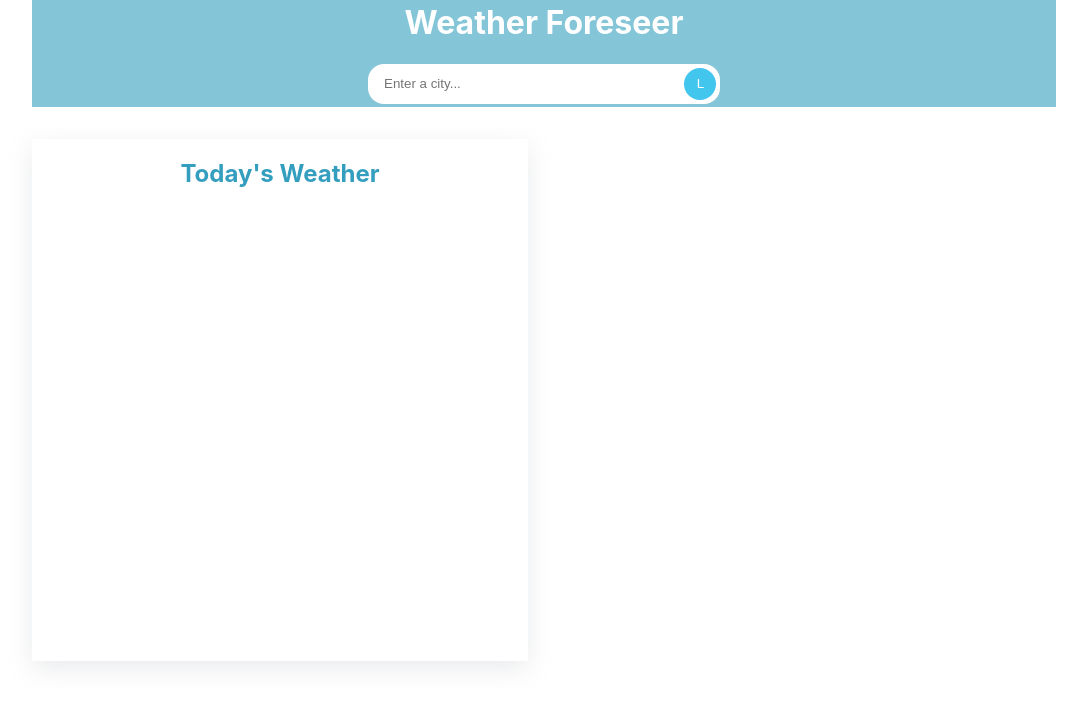
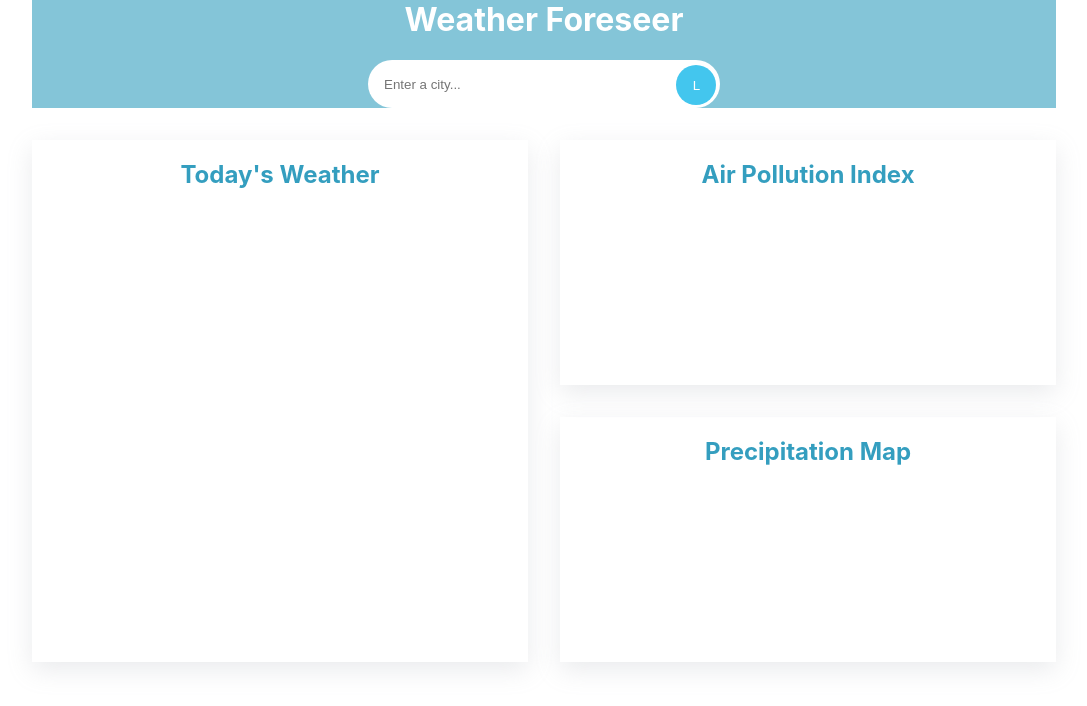
Before and after one commit to canocalir/weather-app, a React (Create React App) app: page / in a window 1280 px wide. Shown: the top 706 px of the page, without its empty margins (96-1183 px from the left). Built offline with nearby package versions, Linux system fonts and the light colour scheme.

Commit message:
Added sub components

```diff
--- a/src/components/HeaderSearch/HeaderSearch.scss
+++ b/src/components/HeaderSearch/HeaderSearch.scss
@@ -6,8 +6,8 @@
     position: relative;
     #city{
         width: 25vw;
-        height: 2.5rem;
-        border-radius: 1rem;
+        height: 3rem;
+        border-radius: 2rem;
         border: none;
         padding: 0 1rem;
     }
--- a/src/components/LocationFinder/LocationFinder.scss
+++ b/src/components/LocationFinder/LocationFinder.scss
@@ -2,8 +2,8 @@
     position: absolute;
     right: 1%;
     top: 10%;
-    width: 2rem;
-    height: 2rem;
+    width: 2.5rem;
+    height: 2.5rem;
     border: none;
     border-radius: 50%;
     color: #fff;
--- /dev/null
+++ b/src/containers/AirPollutionContainer/AirPollutionContainer.jsx
@@ -0,0 +1,11 @@
+import './AirPollutionContainer.scss';
+
+const AirPollutionContainer = () => {
+  return (
+    <div className='air-pollution-container'>
+        <h2>Air Pollution Index</h2>
+    </div>
+  )
+}
+
+export default AirPollutionContainer
--- /dev/null
+++ b/src/containers/AirPollutionContainer/AirPollutionContainer.scss
@@ -0,0 +1,8 @@
+.air-pollution-container {
+    box-shadow: rgba(149, 157, 165, 0.2) 0px 8px 24px;
+    grid-area: 2/4/4/6;
+    h2{
+        color: #349EBF;
+        text-align: center;
+    }
+}
--- a/src/containers/MainContainer/App.js
+++ b/src/containers/MainContainer/App.js
@@ -1,12 +1,16 @@
 import WeatherCard from '../../components/WeatherCard'
 import '../../styles/main.scss'
+import AirPollutionContainer from '../AirPollutionContainer/AirPollutionContainer';
 import CurrentContainer from '../CurrentContainer/CurrentContainer';
+import PrecipitationContainer from '../PrecipitationContainer/PrecipitationContainer';
 
 function App() {
   return (
     <div className="main-container">
       <WeatherCard/>
       <CurrentContainer/>
+      <AirPollutionContainer/>
+      <PrecipitationContainer/>
     </div>
   );
 }
--- /dev/null
+++ b/src/containers/PrecipitationContainer/PrecipitationContainer.jsx
@@ -0,0 +1,11 @@
+import './PrecipitationContainer.scss'
+
+const PrecipitationContainer = () => {
+  return (
+    <div className='precipitation-container'>
+        <h2>Precipitation Map</h2>
+    </div>
+  )
+}
+
+export default PrecipitationContainer
--- /dev/null
+++ b/src/containers/PrecipitationContainer/PrecipitationContainer.scss
@@ -0,0 +1,8 @@
+.precipitation-container{
+    box-shadow: rgba(149, 157, 165, 0.2) 0px 8px 24px;
+    grid-area: 4/4/6/6;
+    h2{
+        color: #349EBF;
+        text-align: center;
+    }
+}
```
